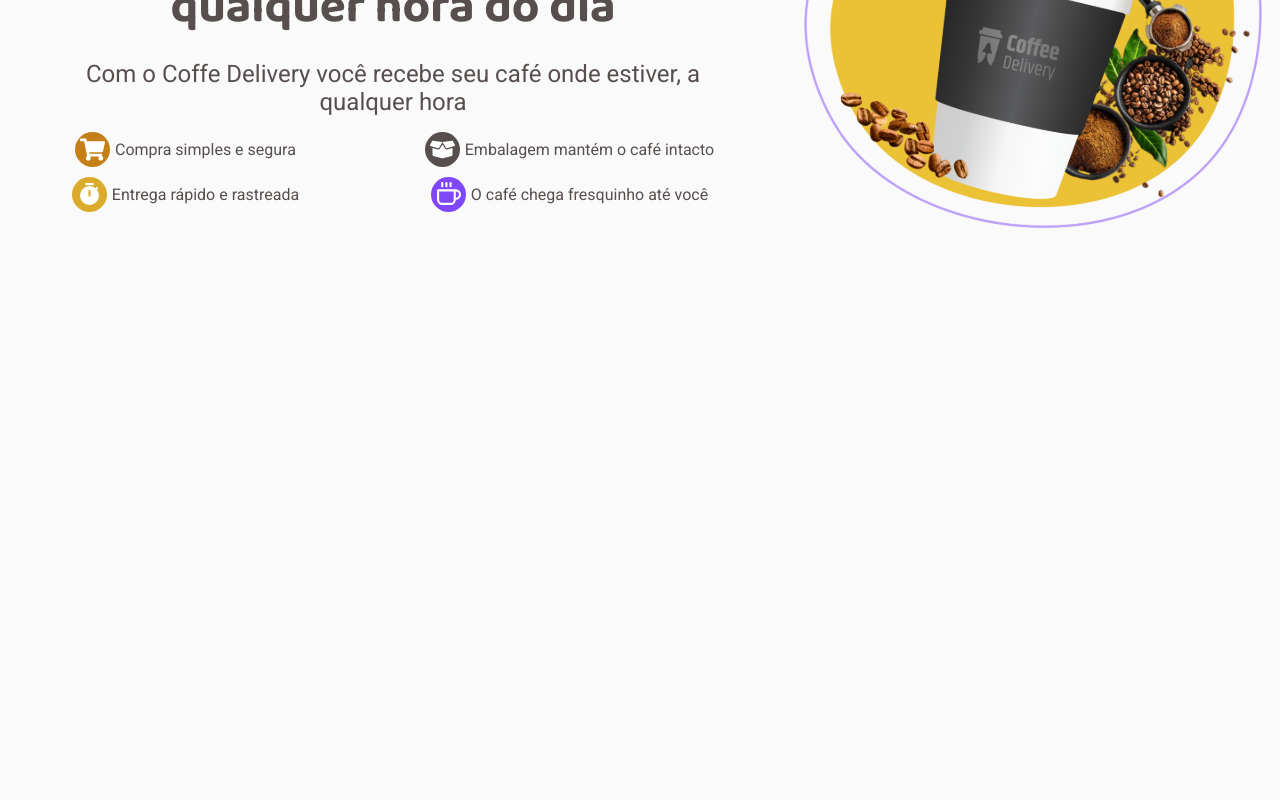
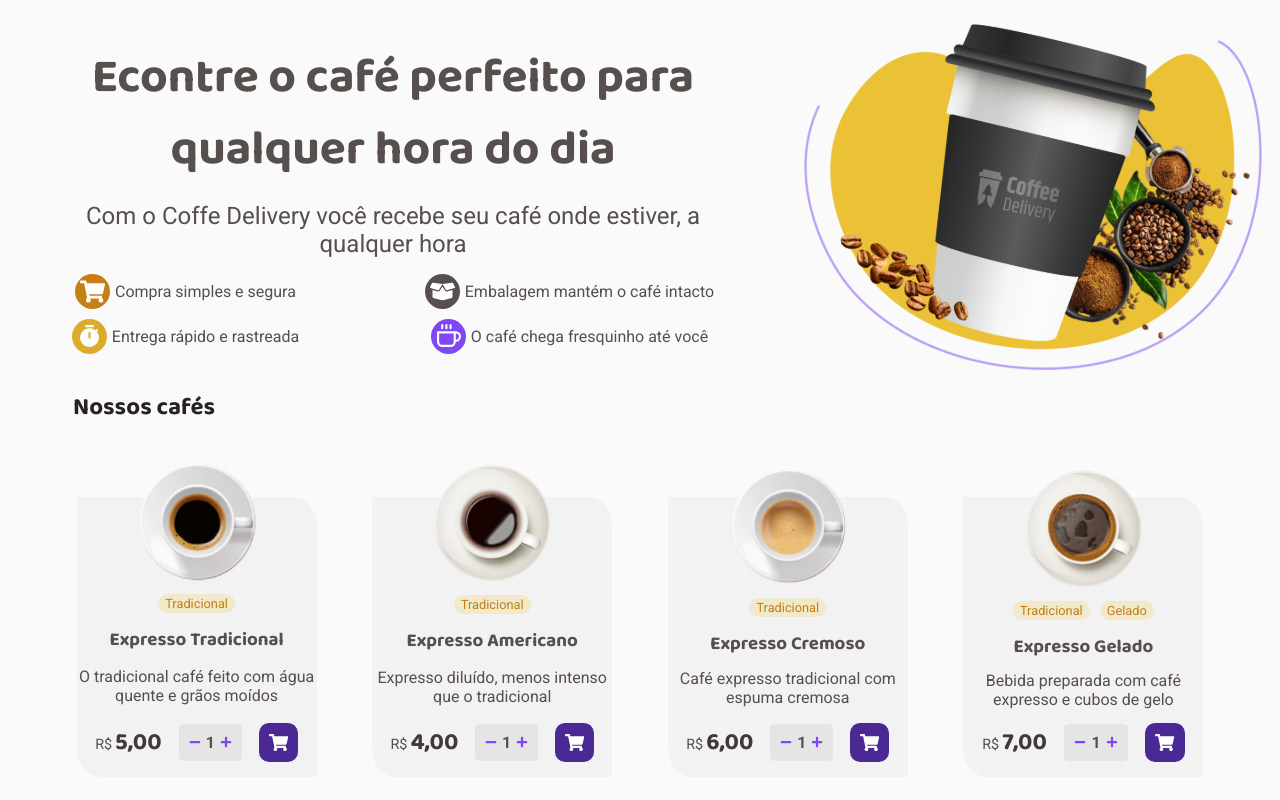
Before and after one commit to kassioOliveira/coffee-delivery, a React (Vite) app: page / in a window 1280 px wide. Shown: the part 292-1092 px from the top of the page. Before the commit the page ends 800 px from the top, so only its background shows below. Built offline with nearby package versions, Linux system fonts and the light colour scheme.

Commit message:
feat: add Cards

```diff
--- a/src/pages/Home/index.tsx
+++ b/src/pages/Home/index.tsx
@@ -1,5 +1,6 @@
 import {
   Box,
+  CadsContainer,
   Cart,
   Coffe,
   HomeArticle,
@@ -9,6 +10,9 @@ import {
 } from './style'
 
 import post from '../../assets/Imagem.coffee_delivery.svg'
+import { Card } from '../../components/Card'
+
+import { coffees } from '../../coffees/index'
 
 export default function Home() {
   return (
@@ -51,6 +55,27 @@ export default function Home() {
           <img src={post} alt="copo-de-café" />
         </HomeArticle>
       </section>
+
+      <CadsContainer>
+        <section>
+          <h2>Nossos cafés</h2>
+          <div>
+            {coffees.map((coffe) => {
+              return (
+                <Card
+                  key={coffe.id}
+                  src={coffe.srcImg}
+                  alt=""
+                  tags={coffe.tags}
+                  description={coffe.description}
+                  title={coffe.title}
+                  price={coffe.price}
+                />
+              )
+            })}
+          </div>
+        </section>
+      </CadsContainer>
     </HomeContainer>
   )
 }
--- a/src/pages/Home/style.ts
+++ b/src/pages/Home/style.ts
@@ -3,8 +3,8 @@ import { FaBoxOpen, FaShoppingCart } from 'react-icons/fa'
 import { RiTimerFill } from 'react-icons/ri'
 import { FiCoffee } from 'react-icons/fi'
 
-export const HomeContainer = styled.div`
-  margin-top: 1.125rem;
+export const HomeContainer = styled.main`
+  margin-top: 10rem;
   width: 100%;
   position: relative;
 `
@@ -65,13 +65,8 @@ export const HomeArticle = styled.article`
       line-height: 1.5;
       font-size: 3rem;
 
-      @media (max-width: 992px) {
-        width: 90%;
-        font-size: 2.5rem;
-      }
-
       @media (max-width: 576px) {
-        font-size: 1.25rem;
+        font-size: 2rem;
       }
     }
 
@@ -177,3 +172,26 @@ export const Coffe = styled(FiCoffee)`
     font-size: 0.8rem;
   }
 `
+
+export const CadsContainer = styled.div`
+  padding: 10px;
+
+  section {
+    margin: 0 auto;
+    width: 90%;
+  }
+
+  section > div {
+    display: flex;
+    flex-wrap: wrap;
+    justify-content: space-evenly;
+    align-items: center;
+    gap: 50px;
+    padding: 30px 0;
+  }
+
+  h2 {
+    color: ${(props) => props.theme['base-title']};
+    margin-bottom: 20px;
+  }
+`
```
